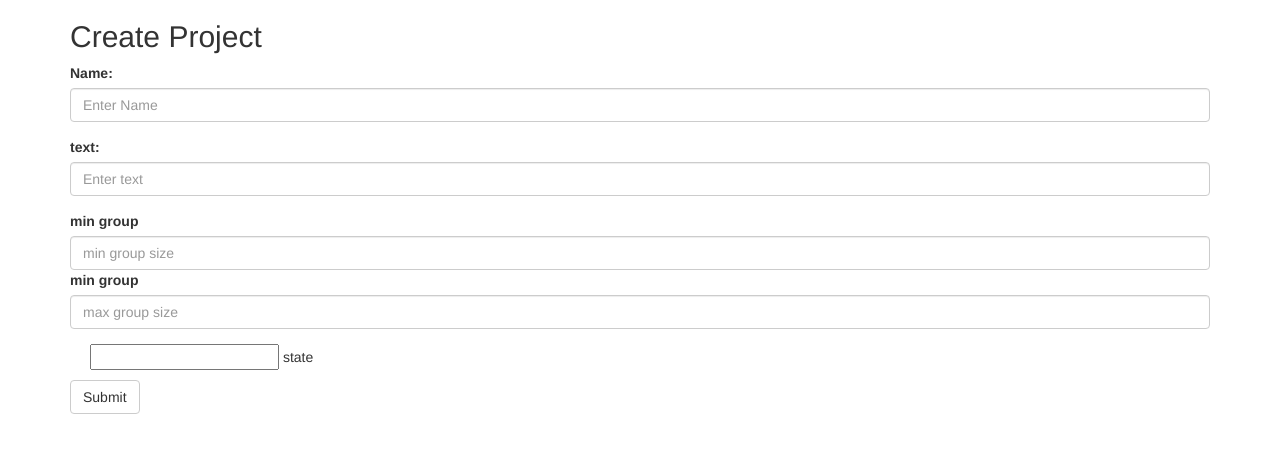
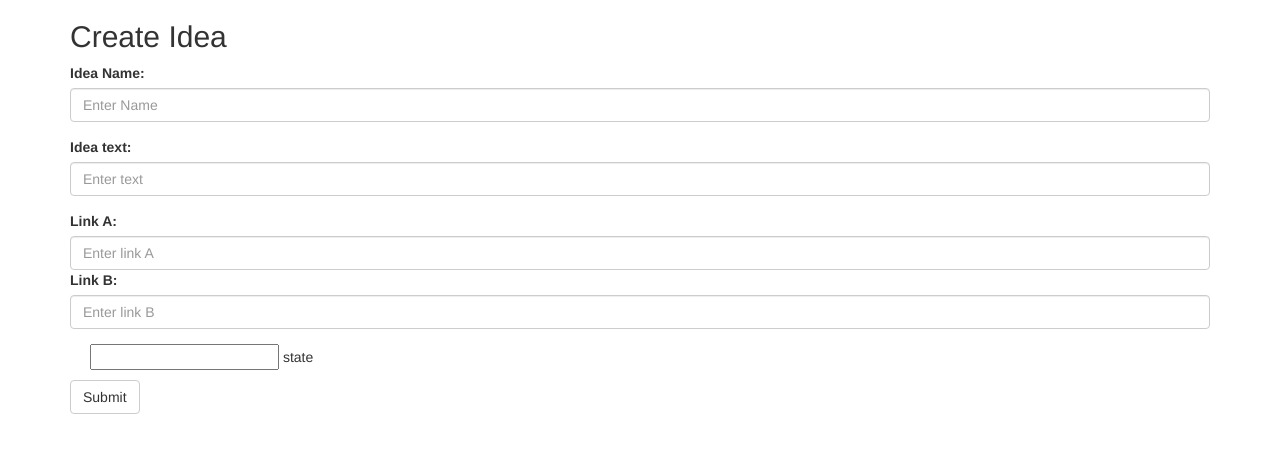
Before and after one commit to lotan1/kikarjs1, a plain HTML site: page kikarjs1/client/index.html at #/createIdea in a window 1280 px wide. Drawn offline with nearby package versions, Linux system fonts and the light colour scheme.

Commit message:
createproject view createidea view

```diff
--- a/kikarjs1/client/components/createIdea/createi.html
+++ b/kikarjs1/client/components/createIdea/createi.html
@@ -1,20 +1,20 @@
 
 <div class="container">
-    <h2>Create Project</h2>
+    <h2>Create Idea</h2>
     <form role="form">
         <div class="form-group">
-            <label for="name">Name:</label>
+            <label for="name">Idea Name:</label>
             <input type="name" class="form-control" id="name" placeholder="Enter Name" data-ng-model="name">
         </div>
         <div class="form-group">
-            <label for="text">text:</label>
+            <label for="text">Idea text:</label>
             <input type="text" class="form-control" id="text" placeholder="Enter text" data-ng-model="text">
         </div>
         <div class="form-group">
-            <label for="min">min group</label>
-            <input type="min" class="form-control" id="min" placeholder="min group size" data-ng-model="min">
-            <label for="max">min group</label>
-            <input type="max" class="form-control" id="max" placeholder="max group size" data-ng-model="max">
+            <label for="linkA">Link A:</label>
+            <input type="text" class="form-control" id="linkA" placeholder="Enter link A" data-ng-model="text">
+            <label for="linkB">Link B:</label>
+            <input type="text" class="form-control" id="linkB" placeholder="Enter link B" data-ng-model="text">
         </div>
         <div class="checkbox">
             <label><input type="state"> state</label>
--- a/kikarjs1/client/components/createIdea/createi.js
+++ b/kikarjs1/client/components/createIdea/createi.js
@@ -7,9 +7,8 @@ hakikar.controller('login', ['$scope', '$state', '$timeout', 'server', '$rootSco
             var req = {
                 name: $scope.name,
                 text: $scope.text,
-                minGroup: $scope.minGroup,
-                maxGroup: $scope.maxGroup,
-                state: $scope.state,
+                linkA: $scope.linkA,
+                linkB: $scope.linkB,
             }
             server.request('crateProject', req, "POST",'')
                 .then(function (data) {
```
